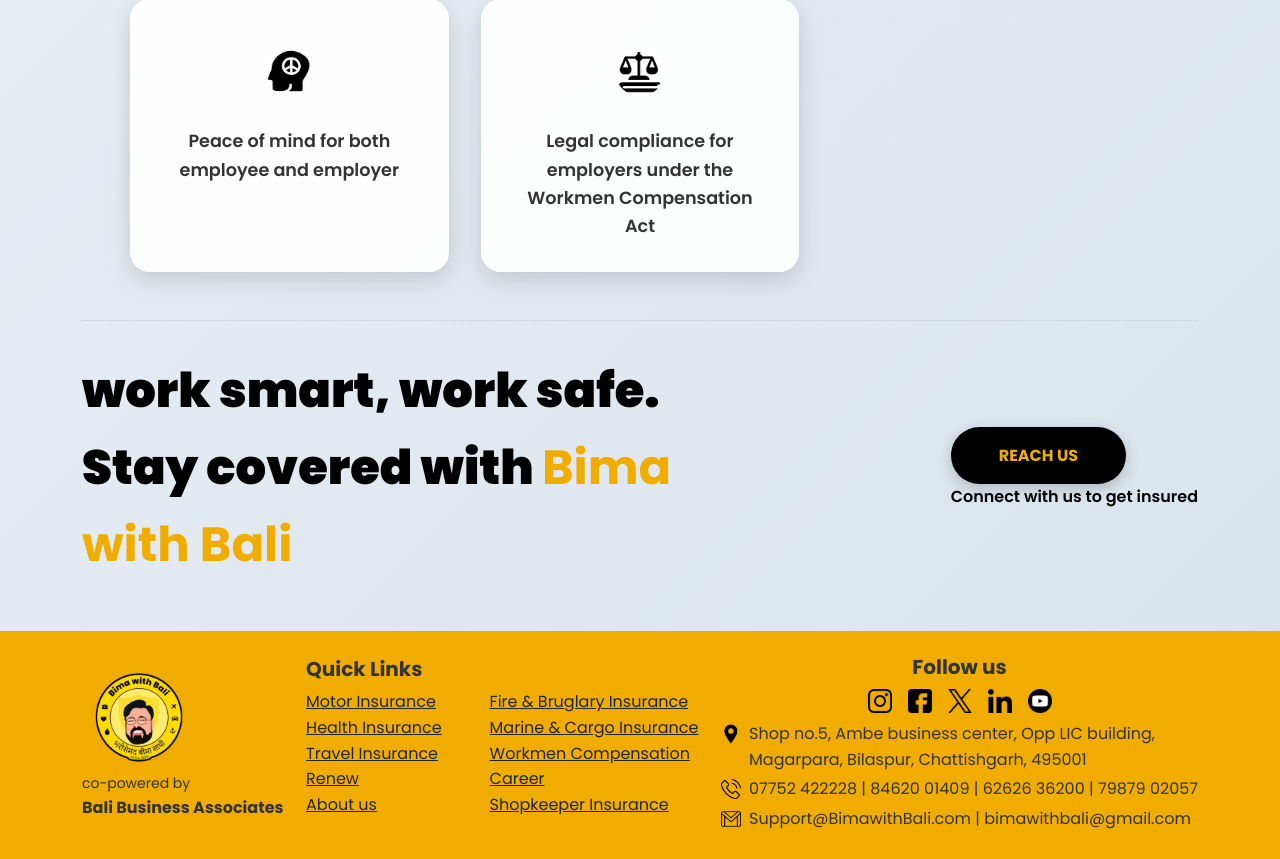
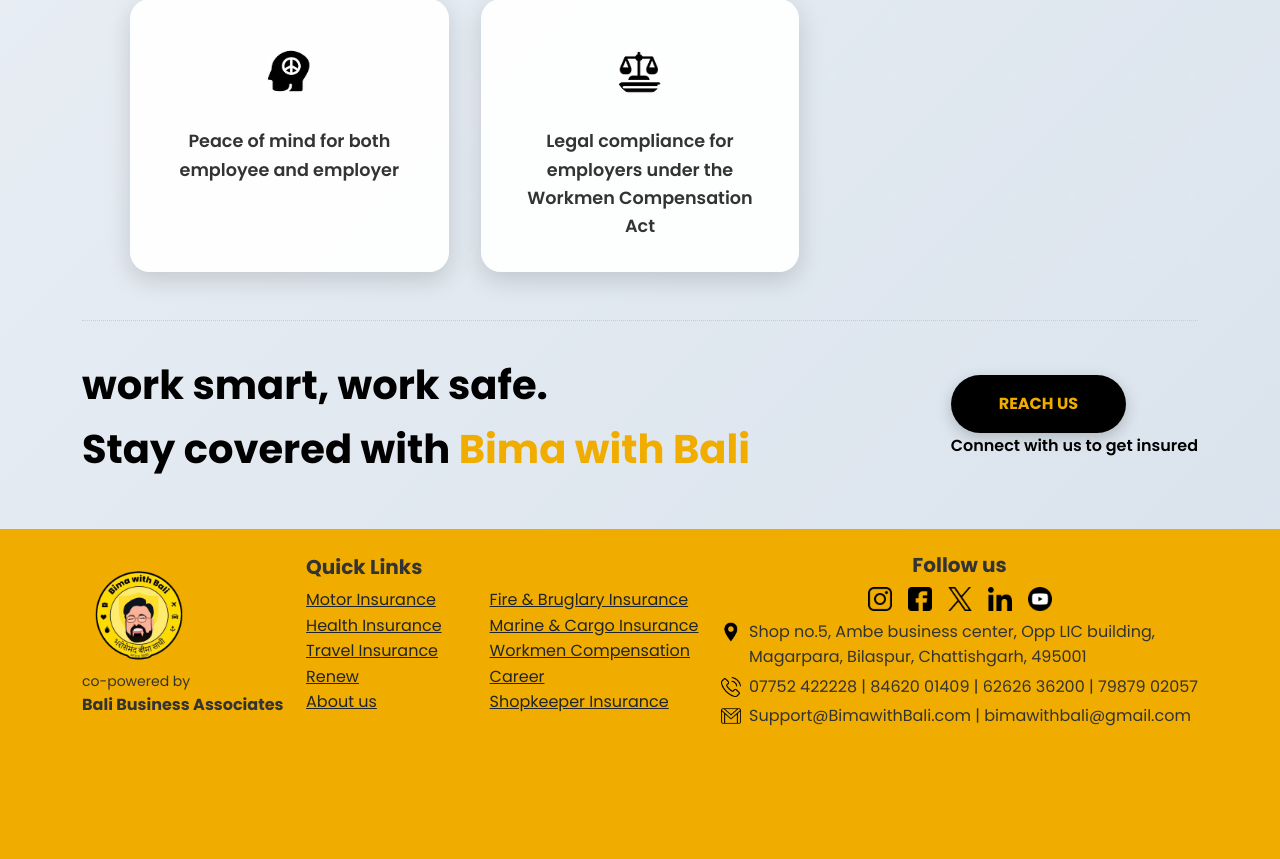
Before and after one commit to nikhildubey-23/BaliSirProject, a Flask app: page /workmen-compensation in a window 1280 px wide. Shown: the part 1328-2187 px from the top of the page. After the commit the page ends 2054 px from the top, so only its background shows below. Run offline with Flask 3, Linux system fonts and the light colour scheme.

Commit message:
updating the website

```diff
--- a/static/css/style.css
+++ b/static/css/style.css
@@ -1386,8 +1386,8 @@ width: 100%;
 
 
   .workmen-cta-text {
-    font-weight: 900;
-  font-size: 3rem;
+    font-weight: bold;
+  font-size: 2.5rem;
   max-width: 60%;
   color:black
   }
--- a/templates/base.html
+++ b/templates/base.html
@@ -213,7 +213,7 @@
                             <li><a class="dropdown-item" href="{{ url_for('motor_insurance') }}">Motor Insurance</a></li>
                             <li><a class="dropdown-item" href="{{ url_for('health_insurance') }}">Health Insurance</a></li>
                             <li><a class="dropdown-item" href="{{ url_for('travel_insurance') }}">Travel Insurance</a></li>
-                            <li><a class="dropdown-item" href="{{ url_for('miscellaneous') }}">Miscellaneous Insurance </a></li>
+
                         </ul>
                     </li>
                     <li class="nav-item dropdown">
@@ -225,7 +225,7 @@
                             <li><a class="dropdown-item" href="{{ url_for('fire_burglary_insurance') }}">Fire &amp; Burglary Insurance</a></li>
                             <li><a class="dropdown-item" href="{{ url_for('workmen_compensation') }}">Workmen Compensation</a></li>
                             <li><a class="dropdown-item" href="{{ url_for('shopkeeper_insurance') }}">Shopkeeper Insurance</a></li>
-
+                             <li><a class="dropdown-item" href="{{ url_for('miscellaneous') }}">Miscellaneous Insurance </a></li>
                         </ul>
                     </li>
 
--- a/templates/fire_burglary_insurance.html
+++ b/templates/fire_burglary_insurance.html
@@ -291,7 +291,7 @@
   }
 
   .fb-cta__text h2 {
-    font-size:3rem;
+
     font-weight: 600;
     line-height: 1.4;
     color: black;
--- a/templates/marine_cargo_insurance.html
+++ b/templates/marine_cargo_insurance.html
@@ -99,7 +99,7 @@
 </section>
 <section class="marine-coverage-section">
   <section class="drive-smart-section" style="margin-top: 3rem; display: flex; flex-wrap: wrap; align-items: center; justify-content: space-between; max-width: 900px; margin-left: auto; margin-right: auto; border-top: 1px dotted #222222; padding-top: 1.5rem;">
-  <div style="flex: 1 1 400px; min-width: 280px; font-size: 2.5rem; font-weight: 600; color: black;">
+  <div style="flex: 1 1 400px; min-width: 280px; font-size: 1.5rem; font-weight: 600; color: black;">
    With marine cargo insurance, you’re covered. <em style="font-weight: 700; font-style: normal; color: #f0ad00;">Financially and Emotionally</em>
   </div>
   <div style="flex: 1 1 200px; min-width: 200px; text-align: center;">
--- a/templates/motor_insurance.html
+++ b/templates/motor_insurance.html
@@ -451,7 +451,8 @@
 
 <section class="drive-smart-section" style="margin-top: 3rem; display: flex; flex-wrap: wrap; align-items: center; justify-content: space-between; max-width: 900px; margin-left: auto; margin-right: auto; border-top: 1px dotted #222222; padding-top: 1.5rem;">
   <div style="flex: 1 1 400px; min-width: 280px; font-size: 1.5rem; font-weight: 600; color: black;">
-    Drive <span style="color: #f0ad00; font-weight: 700;">smart</span>, Stay <span style="color: #f0ad00; font-weight: 700;">safe</span>, Get <span style="color: #f0ad00; font-weight: 700;">insured</span> with <em style="font-weight: 700; font-style: normal; color: #f0ad00;">Bima with Bali</em> – Because protection on the road starts with the right policy.
+    Stay <span style="color: #f0ad00; font-weight: 700;">safe</span> wherever you drive.<br>
+    Secure your ride with <em style="font-weight: 700; font-style: normal; color: #f0ad00;">Bima with Bali</em>.
   </div>
   <div style="flex: 1 1 200px; min-width: 200px; text-align: center;">
     <a href="{{ url_for('get_now') }}" style="display: inline-block; background-color: black; color: #f0ad00; font-weight: 700; padding: 0.75rem 2rem; border-radius: 25px; text-decoration: none; cursor: pointer;">
```
